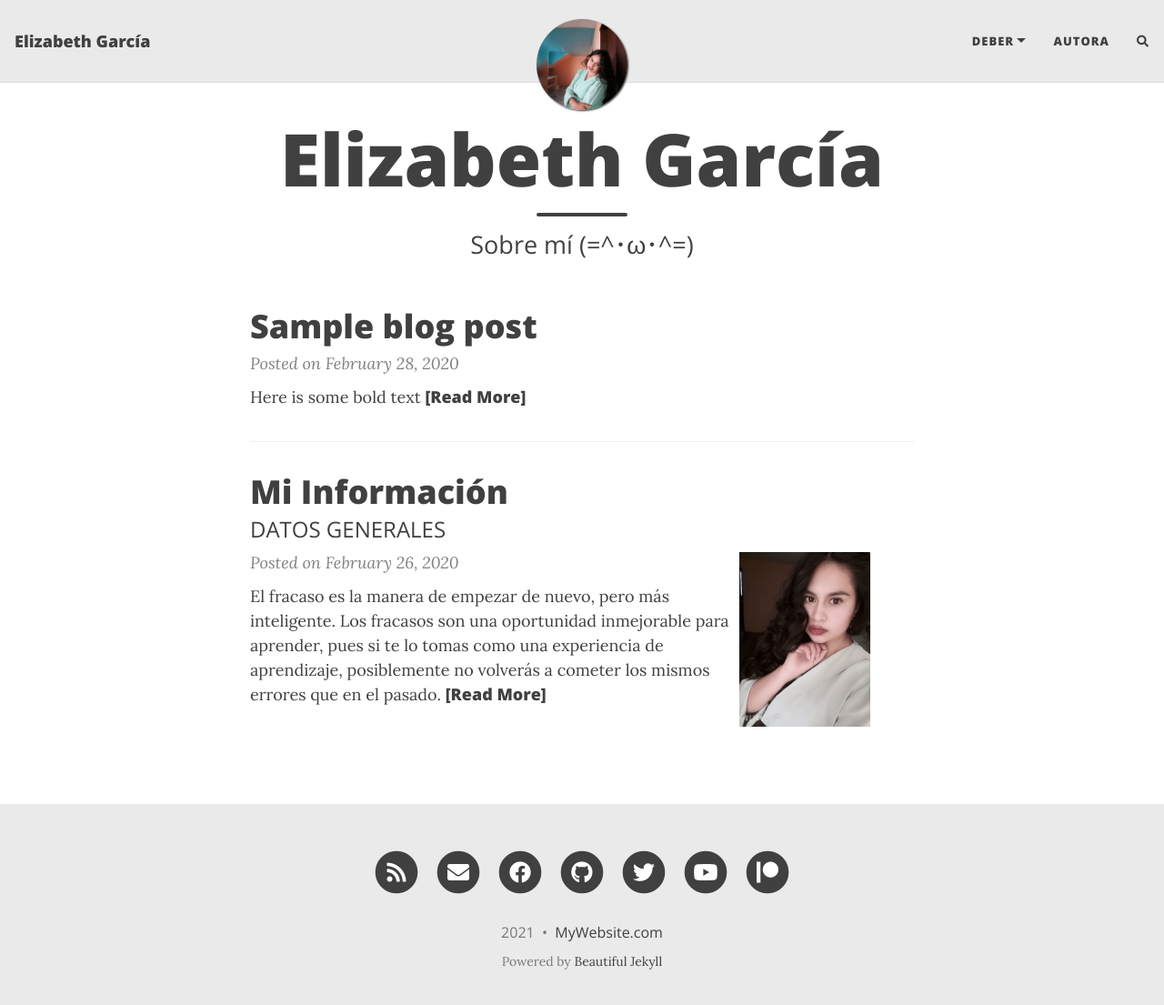
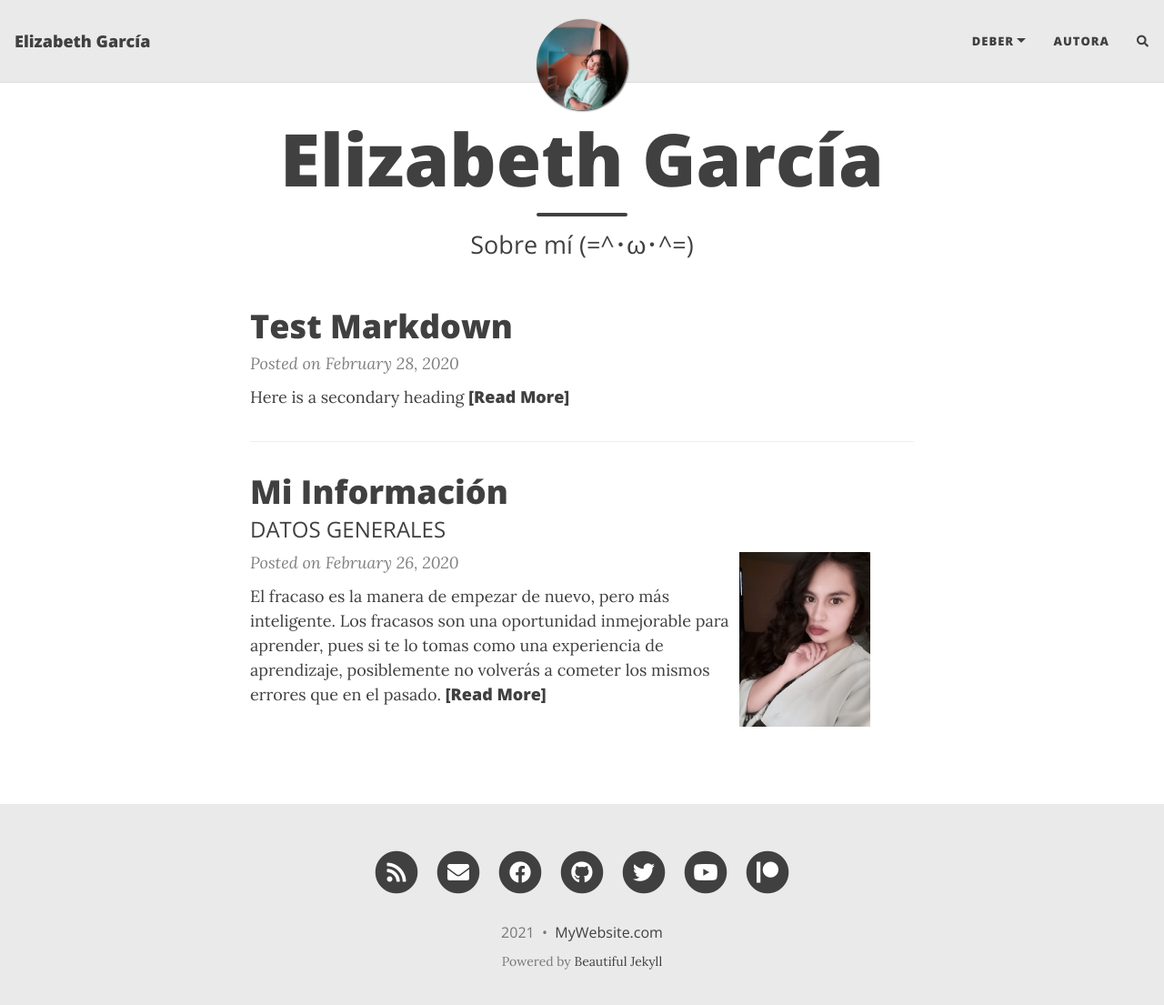
Before and after one commit to Eligarcia10/Eligarcia10.github.io, a Jekyll site: the page built from index.html, in a window 1280 px wide and 1118 px high. Shown: the top 1105 px of the window at 91% size. Built offline with Jekyll 4.4.1, drawn with Linux system fonts in a browser that asks for light colours; nearby versions of some CDN libraries; the list of posts is cut into pages by our own code; comment, search, counter and statistics services are not loaded.

Commit message:
Update 2020-02-28-test-markdown.md

```diff
--- a/_posts/2020-02-28-test-markdown.md
+++ b/_posts/2020-02-28-test-markdown.md
@@ -1,11 +1,10 @@
 ---
 layout: post
-title: Sample blog post
+
 gh-repo: daattali/beautiful-jekyll
 gh-badge: [star, fork, follow]
 comments: true
 ---
-**Here is some bold text**
 
 ## Here is a secondary heading
 
```
